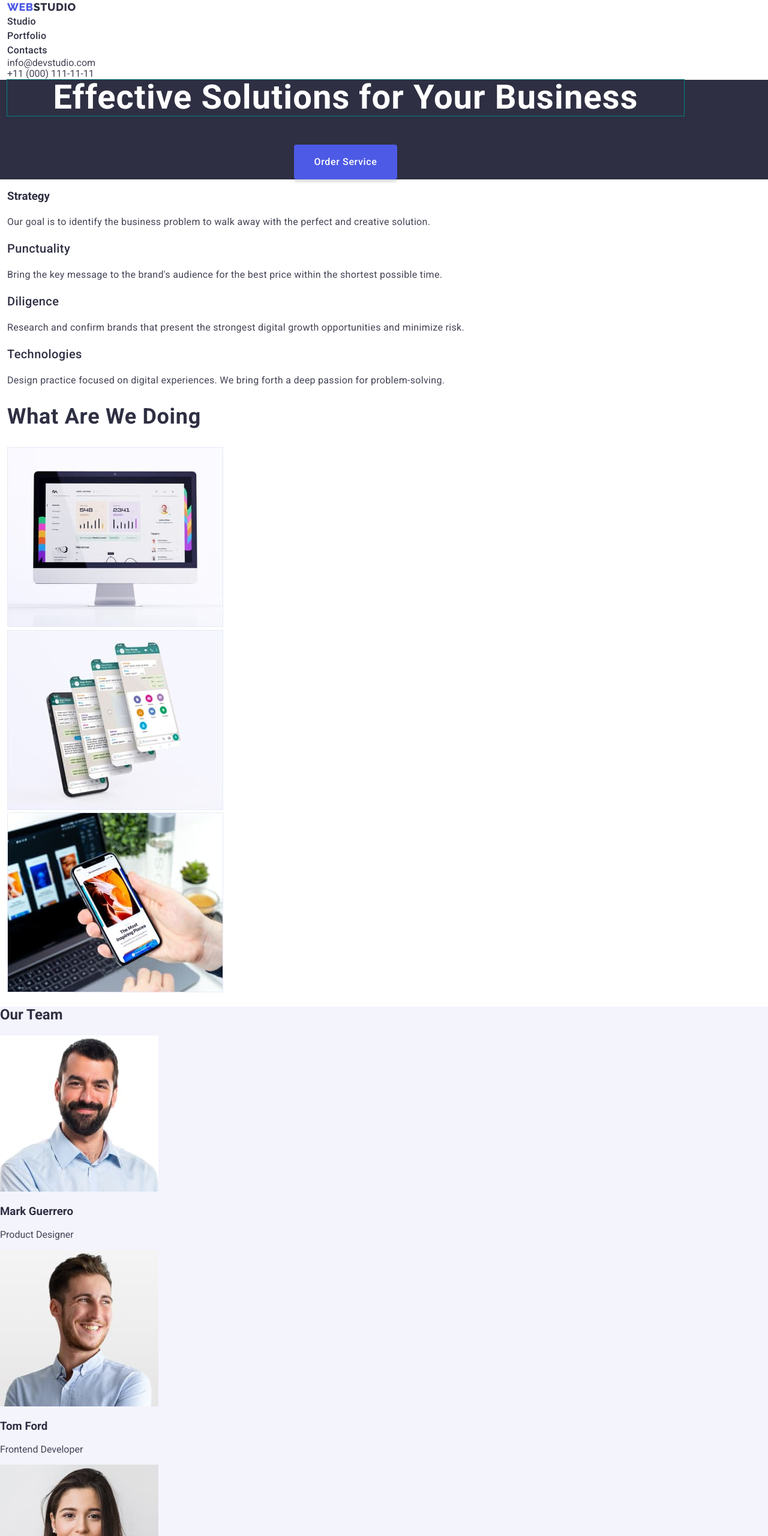
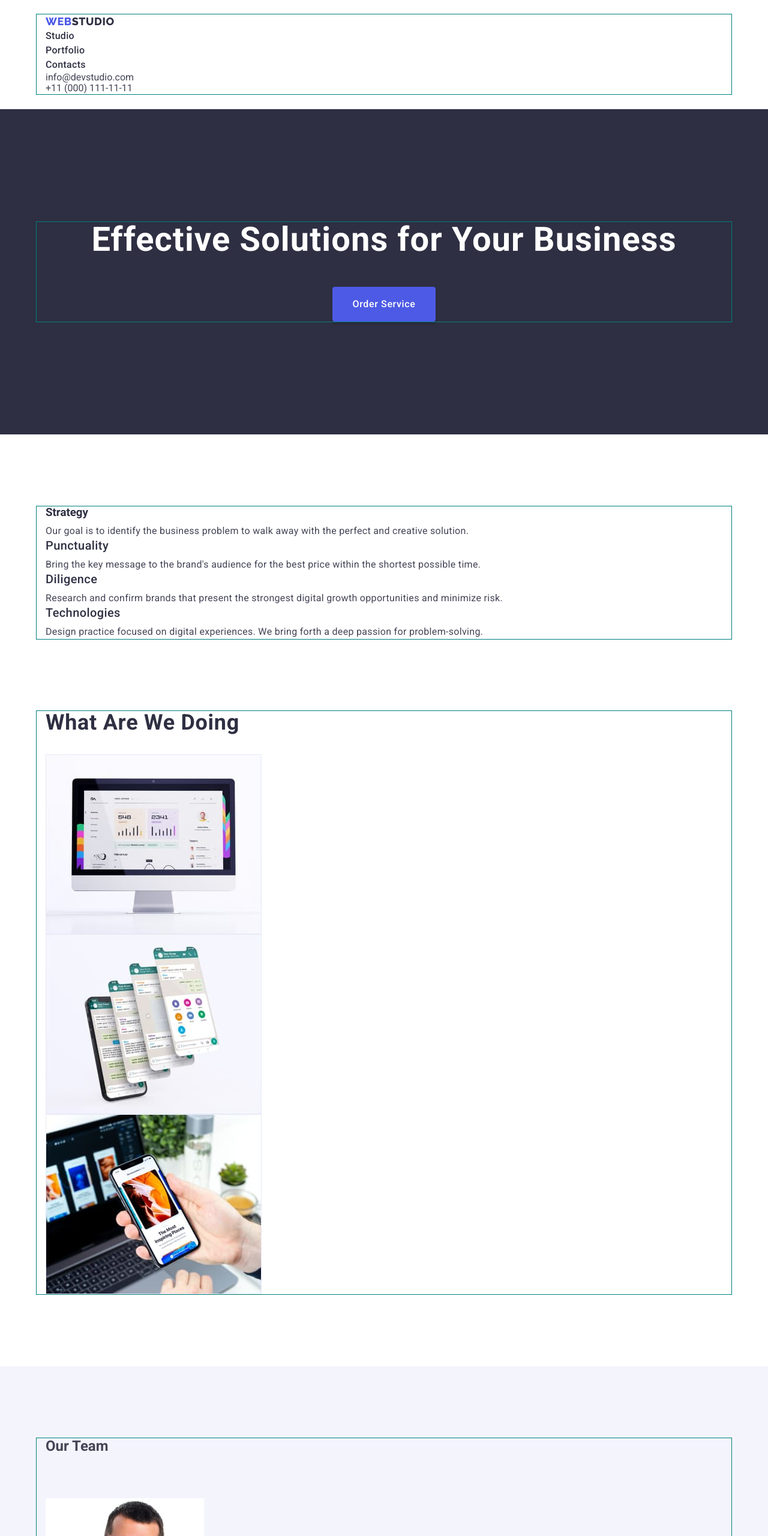
Before and after one commit to In-inka/goit-markup-hw-03, a plain HTML site: page index.html in a window 1280 px wide. Shown: the top 2560 px of the page at 60% size. Drawn offline with nearby package versions, Linux system fonts and the light colour scheme.

Commit message:
додано margin та padding

```diff
--- a/css/style.css
+++ b/css/style.css
@@ -19,6 +19,22 @@ body {
   font-family: 'roboto', sans-serif;
   color: var(--text-color);
 }
+h1,
+h2,
+h3,
+h4,
+h5,
+h6,
+p {
+  margin: 0;
+}
+ul {
+  margin: 0;
+  padding-left: 0;
+}
+img {
+  display: block;
+}
 .visually-hidden {
   position: absolute;
   width: 1px;
@@ -33,9 +49,11 @@ body {
   overflow: hidden;
 }
 .conteiner {
-  width: 1152px;
-  padding-right: 12px;
-  padding-left: 12px;
+  width: 1158px;
+  padding-right: 15px;
+  padding-left: 15px;
+  outline: 1px solid teal;
+  margin: 0 auto;
 }
 .list {
   list-style: none;
@@ -69,6 +87,11 @@ body {
 }
 
 /*-----------header--------------*/
+.header {
+  padding-top: 24px;
+  padding-bottom: 24px;
+  border-bottom: 1px solid var(--accent-color);
+}
 .header-nav {
 }
 .logo {
@@ -109,9 +132,10 @@ body {
 .hero {
   background-color: var(--dark-color);
   text-align: center;
+  padding-top: 188px;
+  padding-bottom: 188px;
 }
 .hero-title {
-  outline: 1px solid teal;
   margin-top: 0;
   margin-bottom: 48px;
   font-size: 56px;
@@ -133,6 +157,8 @@ body {
 }
 /*----------------features-------------*/
 .features {
+  padding-top: 120px;
+  padding-bottom: 120px;
 }
 .features-list {
 }
@@ -140,11 +166,13 @@ body {
 }
 .features-subtitle {
   color: var(--dark-color);
+  margin-bottom: 8px;
 }
 .features-text {
 }
 /*----------------picture-------------*/
 .pic {
+  padding-bottom: 120px;
 }
 .pic-title {
   font-size: 36px;
@@ -152,6 +180,7 @@ body {
   letter-spacing: 0.02em;
   text-transform: capitalize;
   color: var(--dark-color);
+  margin-bottom: 32px;
 }
 .pic-list {
 }
@@ -160,9 +189,19 @@ body {
 /*----------------cards-------------*/
 .cards {
   background-color: var(--light-color);
+  padding-top: 120px;
+  padding-bottom: 120px;
+}
+.cards-title {
+  margin-bottom: 72px;
+}
+.cards-block {
+  padding-top: 32px;
+  padding-bottom: 32px;
 }
 .cards-subtitle {
   color: var(--dark-color);
+  margin-bottom: 8px;
 }
 .cards-list {
 }
@@ -171,15 +210,19 @@ body {
 /*----------------footer-------------*/
 .footer {
   background-color: var(--dark-color);
+  padding-top: 100px;
+  padding-bottom: 100px;
 }
 .footer-logo {
   line-height: 1.16;
+  margin-bottom: 16px;
 }
 .footer-studio {
   color: var(--light-color);
 }
 .footer-text {
   color: var(--accent-color);
+  max-width: 264px;
 }
 /*----------------PORTFOLIO-------------*/
 .main {
--- a/index.html
+++ b/index.html
@@ -25,7 +25,7 @@
     <link rel="stylesheet" href="./css/style.css" />
   </head>
   <body>
-    <header>
+    <header class="header">
       <div class="conteiner">
         <nav class="header-nav">
           <a href="./index.html" class="header-logo logo"
@@ -123,8 +123,8 @@
         </div>
       </section>
       <section class="cards">
-        <div class="container">
-          <h2 class="cards-subtitle">Our Team</h2>
+        <div class="conteiner">
+          <h2 class="cards-title">Our Team</h2>
           <ul class="cards-list list">
             <li>
               <img
@@ -133,8 +133,10 @@
                 width="264"
                 height="260"
               />
+              <div class="cards-block">
                 <h3 class="cards-subtitle">Mark Guerrero</h3>
                 <p class="cards-text">Product Designer</p>
+              </div>
             </li>
             <li>
               <img
@@ -143,8 +145,10 @@
                 width="264"
                 height="260"
               />
+              <div class="cards-block">
                 <h3 class="cards-subtitle">Tom Ford</h3>
                 <p class="cards-text">Frontend Developer</p>
+              </div>
             </li>
             <li>
               <img
@@ -153,8 +157,10 @@
                 width="264"
                 height="260"
               />
+              <div class="cards-block">
                 <h3 class="cards-subtitle">Camila Garcia</h3>
                 <p class="cards-text">Marketing</p>
+              </div>
             </li>
             <li>
               <img
@@ -163,8 +169,10 @@
                 width="264"
                 height="260"
               />
+              <div class="cards-block">
                 <h3 class="cards-subtitle">Daniel Wilson</h3>
                 <p class="cards-text">UI Designer</p>
+              </div>
             </li>
           </ul>
         </div>
@@ -175,7 +183,7 @@
         <a href="./index.html" class="footer-logo logo"
           >Web<span class="footer-studio">Studio</span></a
         >
-        <p class="footer-text">
+        <p class="footer-text text">
           Increase the flow of customers and sales for your business with
           digital marketing & growth solutions.
         </p>
```
Lines whose indentation alone changed are shown as unchanged.
